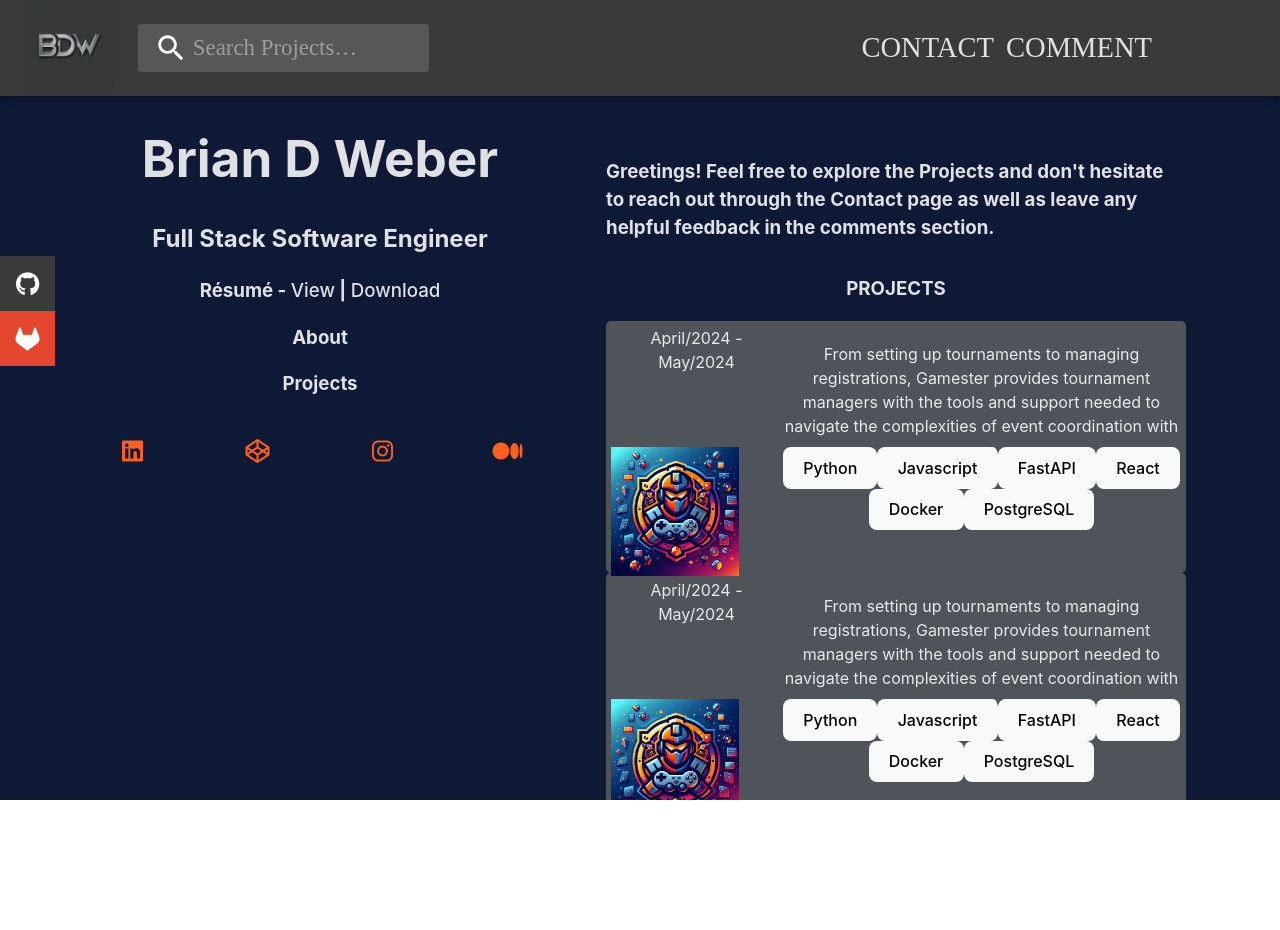
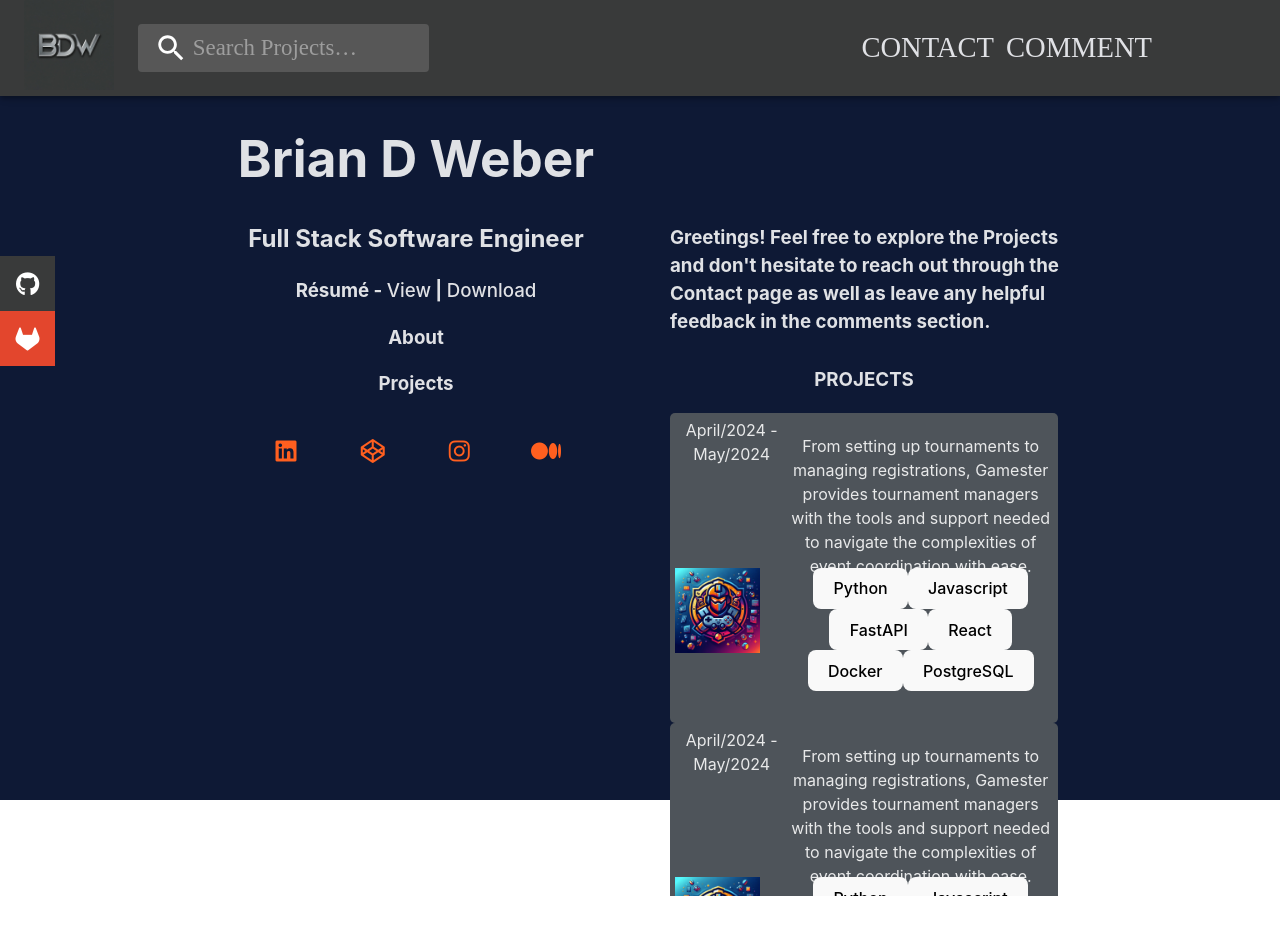
Before and after one commit to briandweber/briandweber.github.io, a React (Vite) app: page / in a window 1280 px wide. After the commit the page ends 800 px from the top, so only its background shows below. Built offline with nearby package versions, Linux system fonts and the light colour scheme; a web font is replaced by a local one.

Commit message:
added margins to nav and page-content

```diff
--- a/src/App.css
+++ b/src/App.css
@@ -22,39 +22,41 @@ body {
   margin: 3rem;
 }
 
+.logo-search {
+  display: flex;
+  margin-left: 30%;
+}
+
+.nav-page {
+  display: flex;
+}
+
 @media (min-width: 1024px) {
 
   .navigation {
     left: 0;
     width: 50vw;
     height: 100vh;
-    z-index: 101;
+    /* z-index: 101; */
   }
 
   .page-content {
-    position: absolute;
     right: 0;
-    z-index: 100;
     width: 50vw;
     height: 100vh;
-    margin-right: 5%;
     top: 0;
   }
-
-  /* .contact-wrapper {
-    margin-right: 5rem;
-    display: flex;
-    justify-content: space-between;
-    position: fixed;
-    margin-right: 10%;
-    right: 0;
-    padding-right: 30px;
-  } */
 
   .contact {
     position: absolute;
     right: 20%;
     padding-right: 30px;
+  }
+
+  .contact-form {
+    width: 100vw;
+    position: static;
+    margin: auto;
   }
 
   .comment {
@@ -180,10 +182,7 @@ body {
   }
 
   .page-content {
-    display: flex;
     height: 100vh;
-    flex-direction: column;
-    justify-content: space-between;
     width: 50vw;
     overflow: hidden;
   }
@@ -195,6 +194,7 @@ body {
 
 .content-items {
   margin-top: 20%;
+  margin-right: 30%;
 }
 .about {
   margin-top: 20%;
@@ -210,6 +210,10 @@ body {
 
 .nav-heading div {
   padding: 10px;
+}
+
+.nav-title {
+  margin-left: 30%;
 }
 
 .follow-links {
@@ -276,13 +280,14 @@ body {
   opacity: 0.3;
 }
 
-.app-container {
-  max-width: 1280px;
-}
-
 .top-nav {
   background-color: white;
   font: black;
+}
+
+.app-container {
+  position: fixed;
+  top: 0;
 }
 
 .card-logo {
--- a/src/App.jsx
+++ b/src/App.jsx
@@ -9,31 +9,19 @@ function App() {
   return (
     <>
     <BrowserRouter>
+      <div className='app-container'>
           <SearchAppBar />
+          <div className='nav-page'>
             <Routes>
               <Route exact path="/" element={<Home />} />
               <Route path="comment" element={<Comment />} />
               <Route path="contact" element={<ContactForm />} />
             </Routes>
+          </div>
+      </div>
     </BrowserRouter>
     </>
   )
 }
 
 export default App
-
-
-
-// <Routes>
-//           <Route path="/" element={<MainPage />} />
-//           <Route path="salespeople">
-//             <Route path="" element={<SalespeopleList />} />
-//             <Route path="new" element={<SalespeopleForm />} />
-//           </Route>
-//           <Route path="customers">
-//             <Route path="" element={<CustomersList />} />
-//             <Route path="new" element={<CustomerForm />} />
-//           </Route>
-//           <Route path="sales">
-//             <Route path="" element={<SalesList />} />
-//             <Route path="new" element={<SaleForm />} />
--- a/src/GitLinks.jsx
+++ b/src/GitLinks.jsx
@@ -2,7 +2,7 @@ function GitLinks ()	{
     return (
 			<div>
 				<ul>
-					<li><a href="https://github.com/briandweber" className="icon brands fa-github"><span className="label">GitHub</span></a><a href="https://gitlab.com/briandweber" className="icon brands fa-gitlab"><span className="label">GitLab</span></a></li>
+					<li><a href="https://github.com/briandweber" target="_blank" className="icon brands fa-github"><span className="label">GitHub</span></a><a href="https://gitlab.com/briandweber" target="_blank" className="icon brands fa-gitlab"><span className="label">GitLab</span></a></li>
 				</ul>
 			</div>
     )
--- a/src/Home.jsx
+++ b/src/Home.jsx
@@ -1,9 +1,11 @@
 import Nav from "./Nav"
 import PageContent from "./PageContent"
+import PrimarySearchAppBar from "./SearchAppBar"
 
 function Home() {
     return (
         <>
+            {/* <PrimarySearchAppBar /> */}
             <div className="navigation">
                 <Nav />
             </div>
--- a/src/Nav.jsx
+++ b/src/Nav.jsx
@@ -2,17 +2,18 @@ import GitLinks from "./GitLinks";
 import FollowLinks from "./FollowLinks";
 import Tabs from "./Tabs.jsx";
 import Resume from './assets/Resume.pdf';
+import PrimarySearchAppBar from "./SearchAppBar.jsx";
 
 export default function Nav() {
     return (
     <>
+        {/* <PrimarySearchAppBar /> */}
         <div className="nav-title">
           <h1>Brian D Weber</h1>
           <h2>Full Stack Software Engineer</h2>
           <h3>
             Résumé - <a target="_blank" href={Resume}>View</a> | <a href={Resume} download={Resume}>Download</a>
           </h3>
-        </div>
         <Tabs />
         <FollowLinks />
         <div className="git-desktop">
@@ -21,6 +22,7 @@ export default function Nav() {
         <div className="git-mobile">
           <GitLinks />
         </div>
+        </div>
     </>
 
   );
--- a/src/SearchAppBar.jsx
+++ b/src/SearchAppBar.jsx
@@ -178,6 +178,7 @@ export default function PrimarySearchAppBar() {
       <Box sx={{ flexGrow: 1}}>
         <AppBar position="static">
           <Toolbar>
+            {/* <div className='logo-search'> */}
             <div className='logo-div'>
               <NavLink to="/"><img src={bdwLogo} alt="BDW Logo" /></NavLink>
             </div>
@@ -190,6 +191,7 @@ export default function PrimarySearchAppBar() {
                 inputProps={{ 'aria-label': 'search' }}
                 />
             </Search>
+            {/* </div> */}
             {/* <div className='contact-wrapper'> */}
               <div className='contact'>
                 <Typography
@@ -205,10 +207,9 @@ export default function PrimarySearchAppBar() {
                   noWrap
                   component="div"
                   sx={{ display: { xs: 'none', sm: 'block' } }}
-                  ><NavLink to="/comment">COMMENT</NavLink>
-                </Typography>
-              </div>
-            {/* </div> */}
+                  ><NavLink to="/comment">COMMENT</NavLink></Typography>
+              {/* </div> */}
+            </div>
           </Toolbar>
         </AppBar>
         {renderMobileMenu}
@@ -217,6 +218,3 @@ export default function PrimarySearchAppBar() {
     </ThemeProvider>
   );
 }
-
-
-{/* <NavLink className="navbar-brand" to="/salespeople">Salespeople</NavLink> */}
```
Lines whose indentation alone changed are shown as unchanged.
